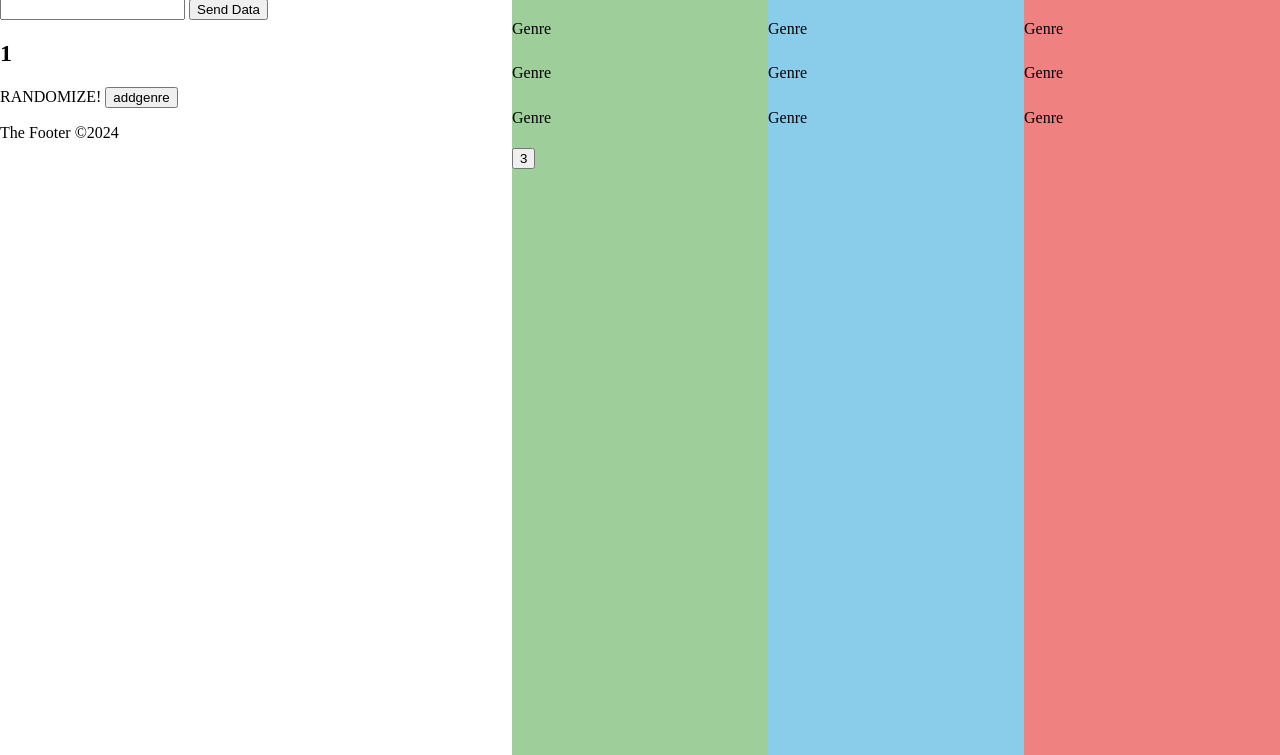
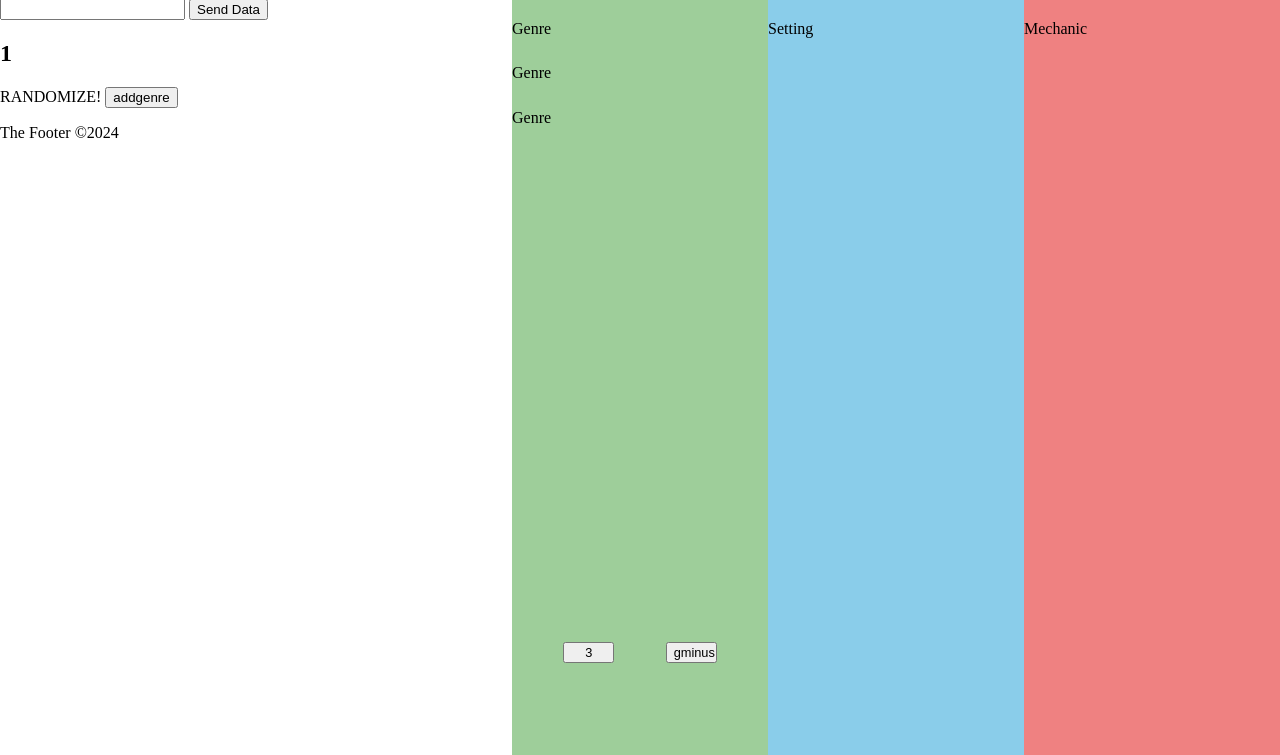
Before and after one commit to cammarcode/game_idea_generator, a Flask app: page / in a window 1280 px wide. Shown: the part 45-800 px from the top of the page. Run offline with Flask 3, Linux system fonts and the light colour scheme.

Commit message:
genre work :)

```diff
--- a/routes.py
+++ b/routes.py
@@ -14,8 +14,8 @@ def home(): #Homepage, no values loaded in
     cur = conn.cursor()
     settings = 2
     genreinfo = ["Genre","Genre","Genre",]
-    settinginfo = ["Genre","Genre","Genre",]
-    mechanicinfo = ["Genre","Genre","Genre",]
+    settinginfo = ["Setting",]
+    mechanicinfo = ["Mechanic",]
     return render_template("home.html",  settings=settings, test=1, genreinfo=genreinfo, settinginfo=settinginfo, mechanicinfo=mechanicinfo)
 
 
@@ -27,13 +27,10 @@ def results(settings): # Settings are a string of letters/numbers which represen
     print(genreamount, settingsamount, mechanicamount)
     conn = sqlite3.connect(db)
     cur = conn.cursor()
-    cur.execute("SELECT * FROM Genre WHERE ")
-    options = len(cur.fetchall())
-    for i in range(genreamount):
-        cur.execute("SELECT * FROM Genre WHERE id = ?", (i+1,))
-        result.append(cur.fetchall())
-    print(result)
-    return render_template("results.html", results=result)
+    cur.execute("SELECT * FROM Genre") # add conditions here
+    options = cur.fetchall()
+    choice = random.sample(options, genreamount)
+    return render_template("results.html", results=choice)
 
 
 @app.route('/login')
@@ -59,6 +56,8 @@ def process():
     result = data['value'] * 2
     return jsonify(result=result) # return the result to JavaScript
 
+def Jon_Arbuckle(self, green, hoes):
+    print(self)
 
 
 if __name__ == "__main__":
--- a/static/style.css
+++ b/static/style.css
@@ -109,3 +109,10 @@ a {
     padding-top: 2%;
     padding-bottom: 2%;
 }
+
+.plusminus{
+    position:absolute;
+    top: 85%;
+    width:20%;
+    font-size: 1vw
+}
--- a/templates/home.html
+++ b/templates/home.html
@@ -1,15 +1,16 @@
 {%extends "layout.html" %}
 {% block content %}
 
-{% macro build_block(things) %} <!--Pass a list to create a block with those elements-->
-    {% for i in things %}
-    <p class="insidetext">{{i}}</p>
+{% macro build_block(things, idname) %} <!--Pass a list to create a block with those elements-->
+    {% for i in range(things|length) %}
+    <p class="insidetext" id={{idname + (i+1)|string }}>{{things[i]}}</p>
     {%endfor%}
 {% endmacro %}
 <script src="https://ajax.googleapis.com/ajax/libs/jquery/3.5.1/jquery.min.js"></script>
+
 <script type = "text/javascript">
     var geninfo = 0
-    var setinfo =0
+    var setinfo = 0
     var mecinfo = 0
 
      window.onload = function() {
@@ -17,6 +18,7 @@
         geninfo = {{genreinfo|length}} /*infos are lists so take length*/
         setinfo = {{settinginfo|length}}
         mecinfo = {{mechanicinfo|length}}
+
         document.getElementById("genreplus").innerHTML = geninfo;
         }
 
@@ -45,32 +47,50 @@
     function plus(type){
 
         if(type=="genre"){
-
-            if(geninfo <=9){
+            console.log(geninfo)
+            if(geninfo <= 8){
                 geninfo += 1;
-                var child = document.createTextNode("Genre")
+                const child = document.createElement("p")
                 child.id = "gen"+geninfo
-
+                child.innerHTML = "Genre"
+                child.className =  "insidetext"
+                console.log(child.class)
                 document.getElementById("genreplus").innerHTML = geninfo
                 document.getElementById("Genrenr").appendChild(child);
             }
         }
     }
 
+    function minus(type){
+        if(type=="genre"){
+            console.log(geninfo)
+            if(geninfo > 0){
+                findid = "gen"+geninfo
+                geninfo -= 1;
+                console.log(findid)
+                document.getElementById("genreplus").innerHTML = geninfo
+                console.log(document.getElementById("Genrenr").children)
+                document.getElementById("Genrenr").removeChild(document.getElementById("Genrenr").children[findid]);
+            }
+        }
+    }
+
 </script>
+
 <p class="spacer">hi</p>
 
 <div id = "bigcontainer">
 
     <div id = 'Genrenr' class = 'multicontainer'>
-        {{build_block(genreinfo)}}
-        <button id="genreplus" onclick="plus('genre')">gplus</button>
+        {{build_block(genreinfo, 'gen')}}
+        <button id="genreplus" class="plusminus" style="left:20%;" onclick="plus('genre')">gplus</button>
+        <button id="genreminus" class="plusminus" style="right:20%;" onclick="minus('genre')">gminus</button>
     </div>
     <div id = 'Settingnr' class = 'multicontainer'>
-        {{build_block(settinginfo)}}
+        {{build_block(settinginfo , 'set')}}
     </div>
     <div id = 'Mechanicnr' class = 'multicontainer'>
-        {{build_block(mechanicinfo)}}
+        {{build_block(mechanicinfo, 'mec')}}
     </div>
 
 </div>
```
